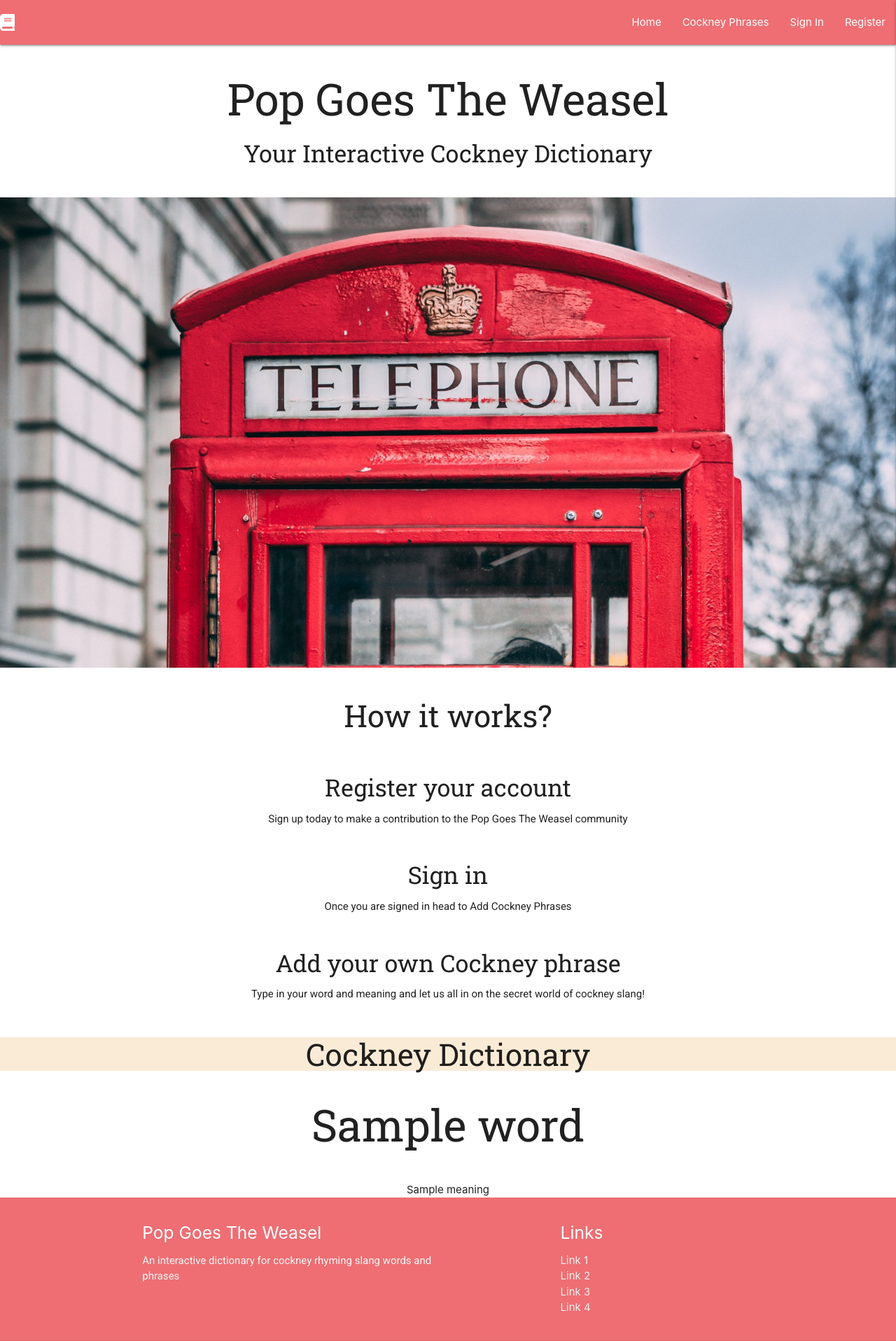
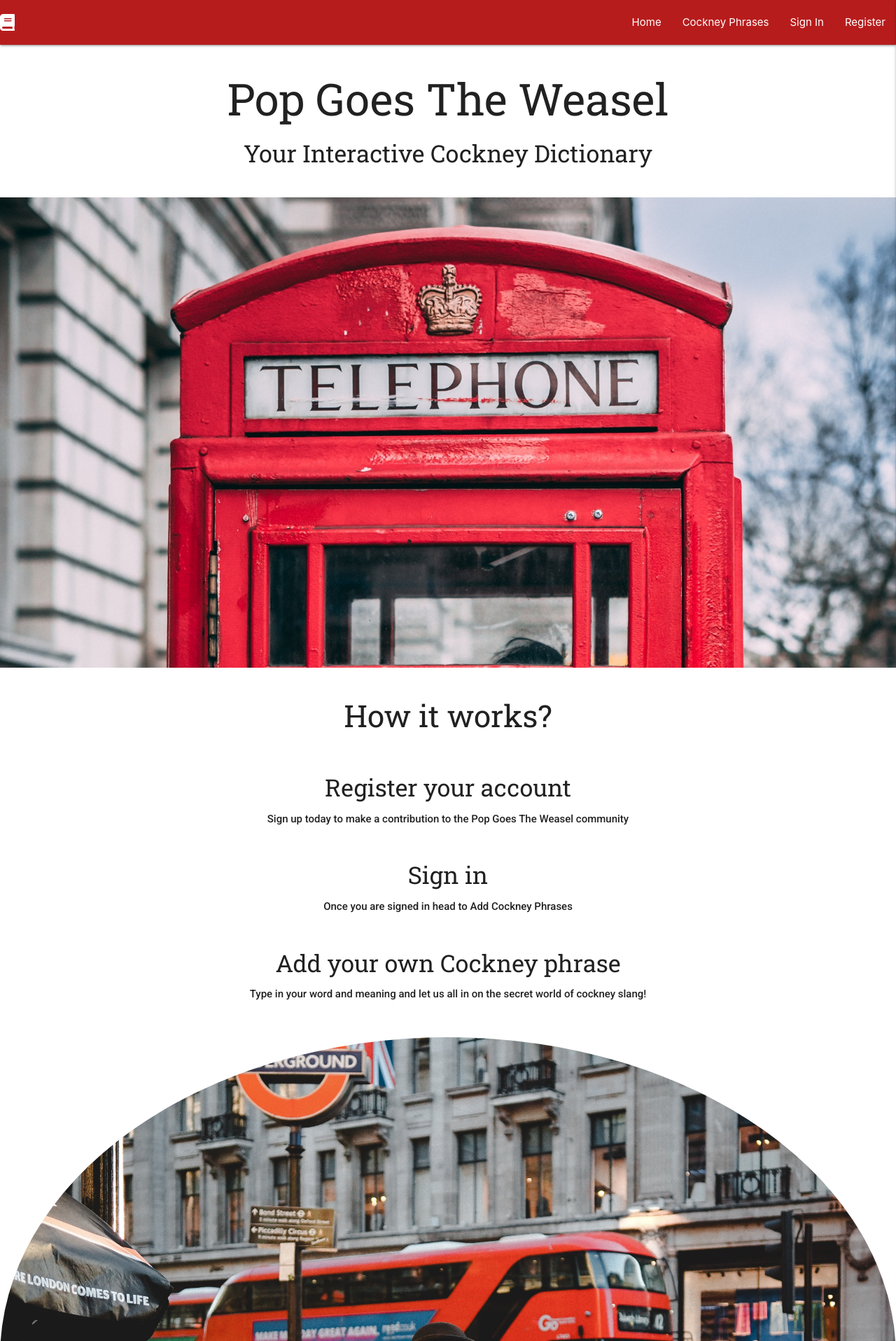
Before and after one commit to Telesia/pop_goes_the_weasel, a Flask app: page / in a window 1280 px wide; the page is wider, and only the part inside the window is pictured. Shown: the top 1916 px of that part at 70% size. Run offline with Flask 2, Linux system fonts and the light colour scheme; a database or web service that is not in the repository returns one stand-in record (values such as "Sample title"); some libraries are stand-ins or nearby versions.

Commit message:
Add circle image to home page

```diff
--- a/static/css/style.css
+++ b/static/css/style.css
@@ -8,6 +8,7 @@ h1, h2, h3, h4 {
 
 p {
     font-family: "Roboto", sans-serif;
+    font-weight: 500;
 }
 
 .flashes h4 {
@@ -25,7 +26,7 @@ p {
 }
 
 .instruction-title {
-    margin: 60px;
+    margin: 60px 0px;
 }
 
 .instruction-heading {
@@ -58,6 +59,15 @@ p {
     animation-fill-mode: forwards;
 }
 
+.container-circle {
+    height: 40vh;
+    width: 50%;
+}
+
+.circle-img {
+    background-image: url('../images/london_red_phonebox.jpg');
+}
+
 @keyframes hero-zoom {
   from {
     transform: scale(1);
--- a/templates/base.html
+++ b/templates/base.html
@@ -14,7 +14,7 @@
     <header>
         <!-- navbar -->
         <nav>
-            <div class="nav-wrapper">
+            <div class="nav-wrapper  red darken-4">
                 <a href="#!" class="brand-logo left"><i class="fas fa-book"></i></a>
                 <a href="#" data-target="mobile-demo" class="sidenav-trigger right"><i class="fas fa-ellipsis-h"></i></a>
                 <ul class="right hide-on-med-and-down">
@@ -73,7 +73,7 @@
     {% endblock %}
     </body>
 
-        <footer class="page-footer">
+        <footer class="page-footer red darken-4">
           <div class="container">
             <div class="row">
               <div class="col l6 s12">
--- a/templates/home.html
+++ b/templates/home.html
@@ -37,13 +37,21 @@
 
     <!-- View Cockney Dictionary -->
     <section class="center-align">
+        <!-- Circle-img -->
+        <div class="row">
+            <div class="center-align">
+                <img src="../static/images/london_piccadilly_circus.jpg" class="responsive-img circle" alt="Image Circle">
+            </div>
+        </div>
+
+        <!-- Cockney Dictionary -->
         <div class="dictionary-container">
             <h3 class="dictionary-title">Cockney Dictionary</h3>
         </div>
         <div class="dictionary-python">
         {% for word in dictionary %}
-            <h1>{{ word.word }}</h1><br>
-            {{ word.meaning }}
+            <h3>{{ word.word }}</h3><br>
+            <h5>{{ word.meaning }}</h5>
         {% endfor %}
         </div>
     </section>
```
